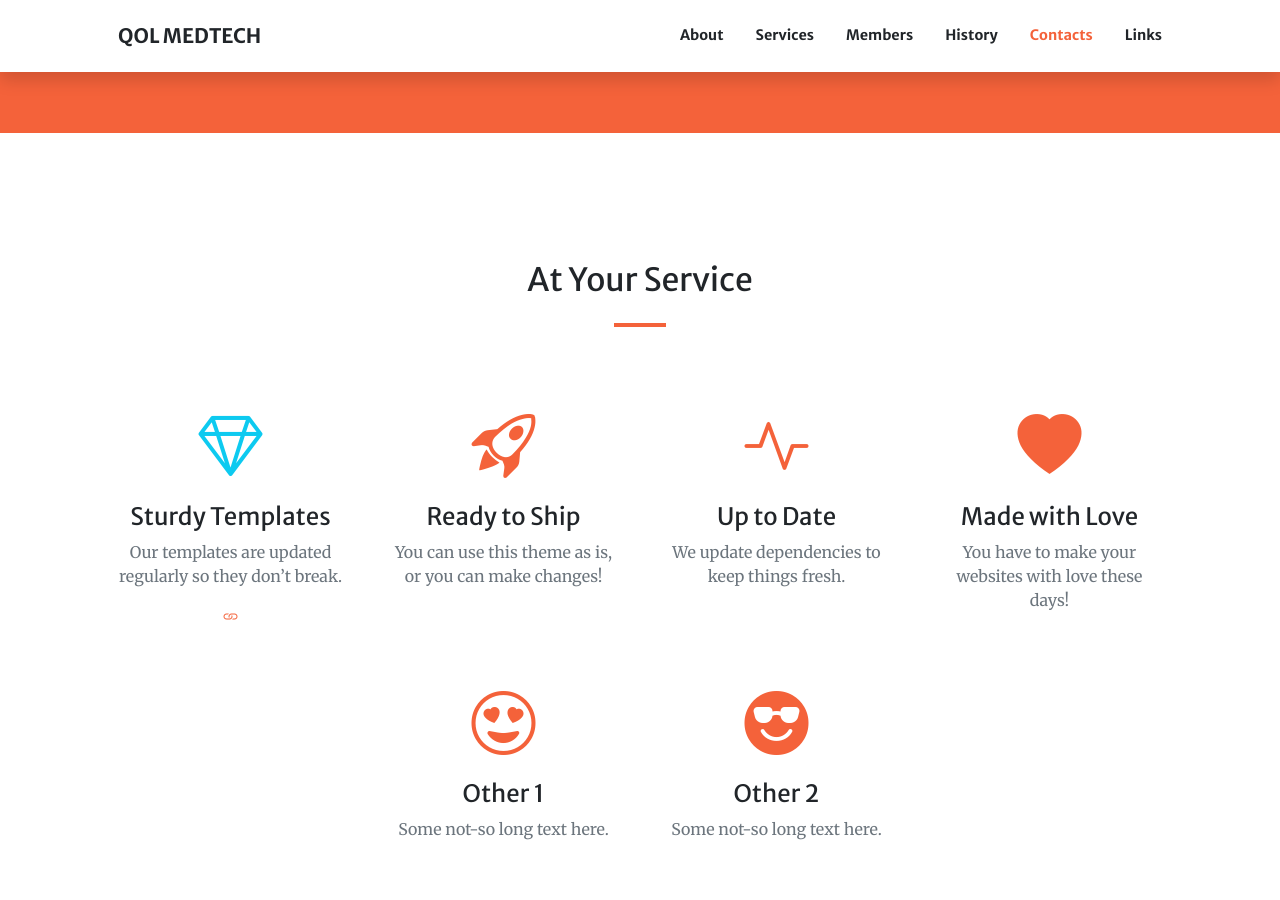
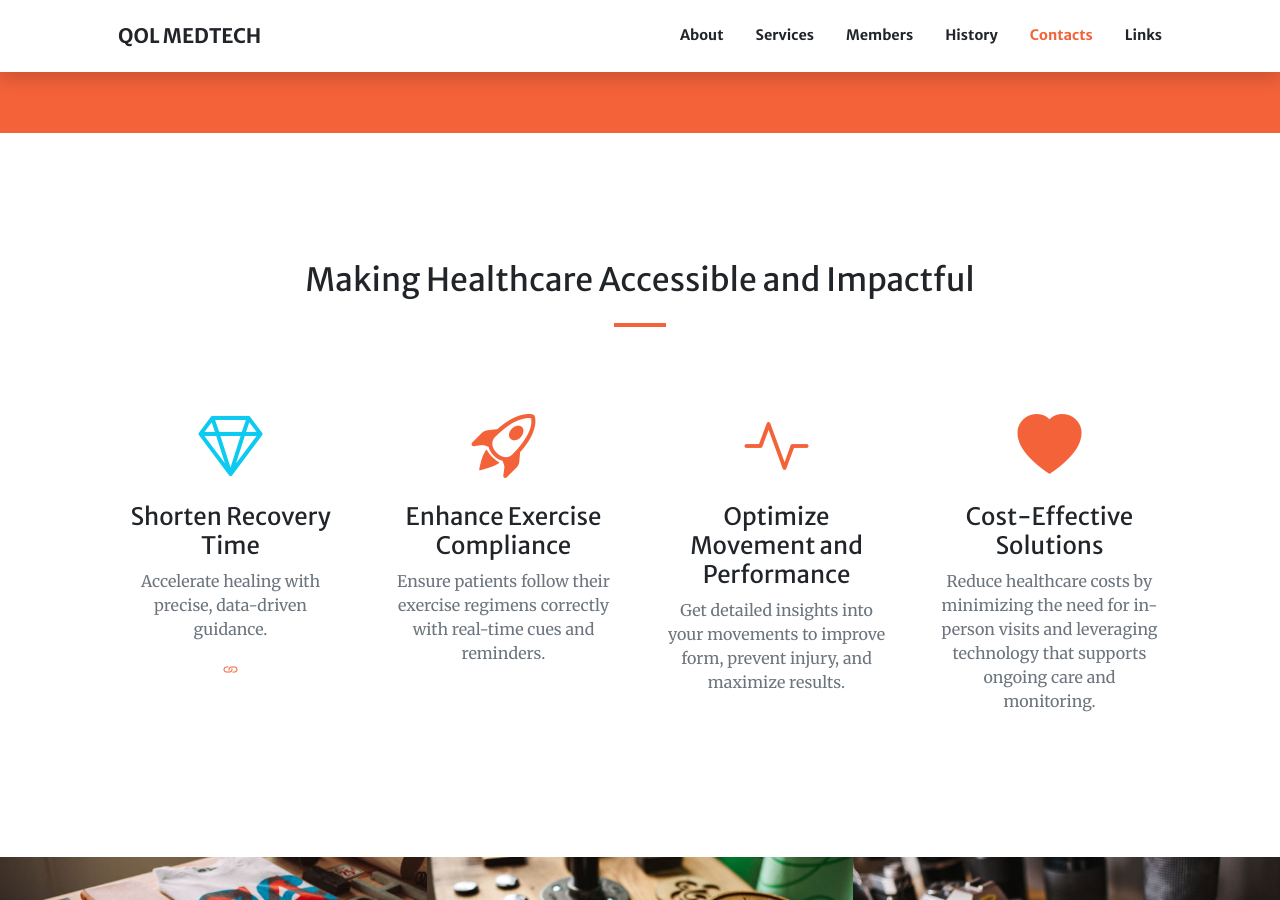
Before and after one commit to QOLMedTech/old-site, a Jekyll site: the page built from index.md, in a window 1280 px wide and 900 px high, scrolled down 1366 px. Built offline with Jekyll 4.4.1, drawn with Linux system fonts in a browser that asks for light colours; comment, search, counter and statistics services are not loaded.

Commit message:
add content

```diff
--- a/index.md
+++ b/index.md
@@ -23,27 +23,27 @@ sections:
   - type: services.html
     section_id: services
     #background_style: bg-info
-    title: At Your Service
+    title: Making Healthcare Accessible and Impactful
     services:
-      - title: Sturdy Templates
-        text: Our templates are updated regularly so they don't break.
+      - title: Shorten Recovery Time
+        text: Accelerate healing with precise, data-driven guidance.
         icon: bi-gem text-info
         url: https://startbootstrap.com/
-      - title: Ready to Ship
-        text: You can use this theme as is, or you can make changes!
+      - title: Enhance Exercise Compliance
+        text: Ensure patients follow their exercise regimens correctly with real-time cues and reminders.
         icon: bi-rocket-takeoff
-      - title: Up to Date
-        text: We update dependencies to keep things fresh.
+      - title: Optimize Movement and Performance
+        text: Get detailed insights into your movements to improve form, prevent injury, and maximize results.
         icon: bi-activity
-      - title: Made with Love
-        text: You have to make your websites with love these days!
+      - title: Cost-Effective Solutions
+        text: Reduce healthcare costs by minimizing the need for in-person visits and leveraging technology that supports ongoing care and monitoring.
         icon: bi-heart-fill
-      - title: Other 1
-        text: Some not-so long text here.
-        icon: bi-emoji-heart-eyes
-      - title: Other 2
-        text: Some not-so long text here.
-        icon: bi-emoji-sunglasses-fill
+      # - title: Other 1
+      #   text: Some not-so long text here.
+      #   icon: bi-emoji-heart-eyes
+      # - title: Other 2
+      #   text: Some not-so long text here.
+      #   icon: bi-emoji-sunglasses-fill
 
   - type: portfolio.html
     # this section has always ID 'portfolio'
```
